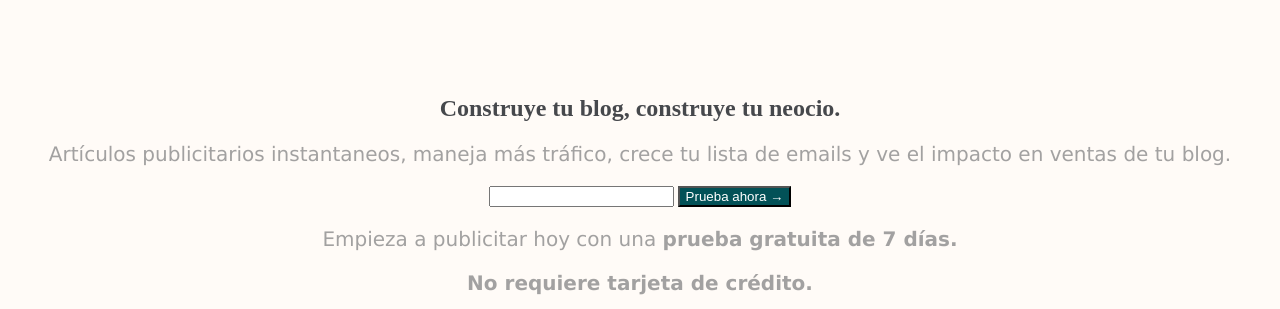
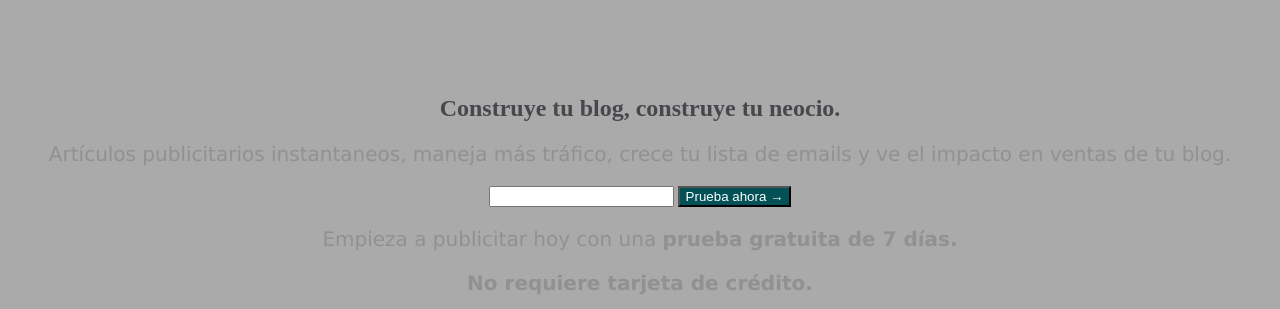
Before and after one commit to AlejandrOrtizL/fase1, a plain HTML site: page index.html in a window 1280 px wide. Shown: the part 130-439 px from the top of the page. Drawn offline with Linux system fonts and the light colour scheme.

Commit message:
Add files via upload

```diff
--- a/styles.css
+++ b/styles.css
@@ -1,5 +1,5 @@
 body {
-    background-color: #fffbf7;
+    background-color: #aaa;
   }
 
 h1 {
```
